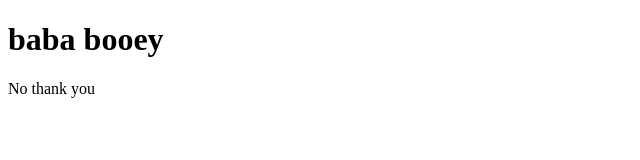
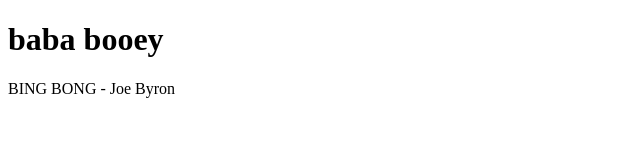
Before and after one commit to dakuma/year_over_yet, a plain HTML site: page index.html in a window 1280 px wide. Shown: the whole page, without its empty margins (0-640 px from the left). Drawn offline with Linux system fonts and the light colour scheme.

Commit message:
Update index.html

```diff
--- a/index.html
+++ b/index.html
@@ -10,7 +10,7 @@
 <body>
     <h1>baba booey</h1>
     <p>
-        No thank you
+        BING BONG - Joe Byron
     </p>
 </body>
 </html>
```
